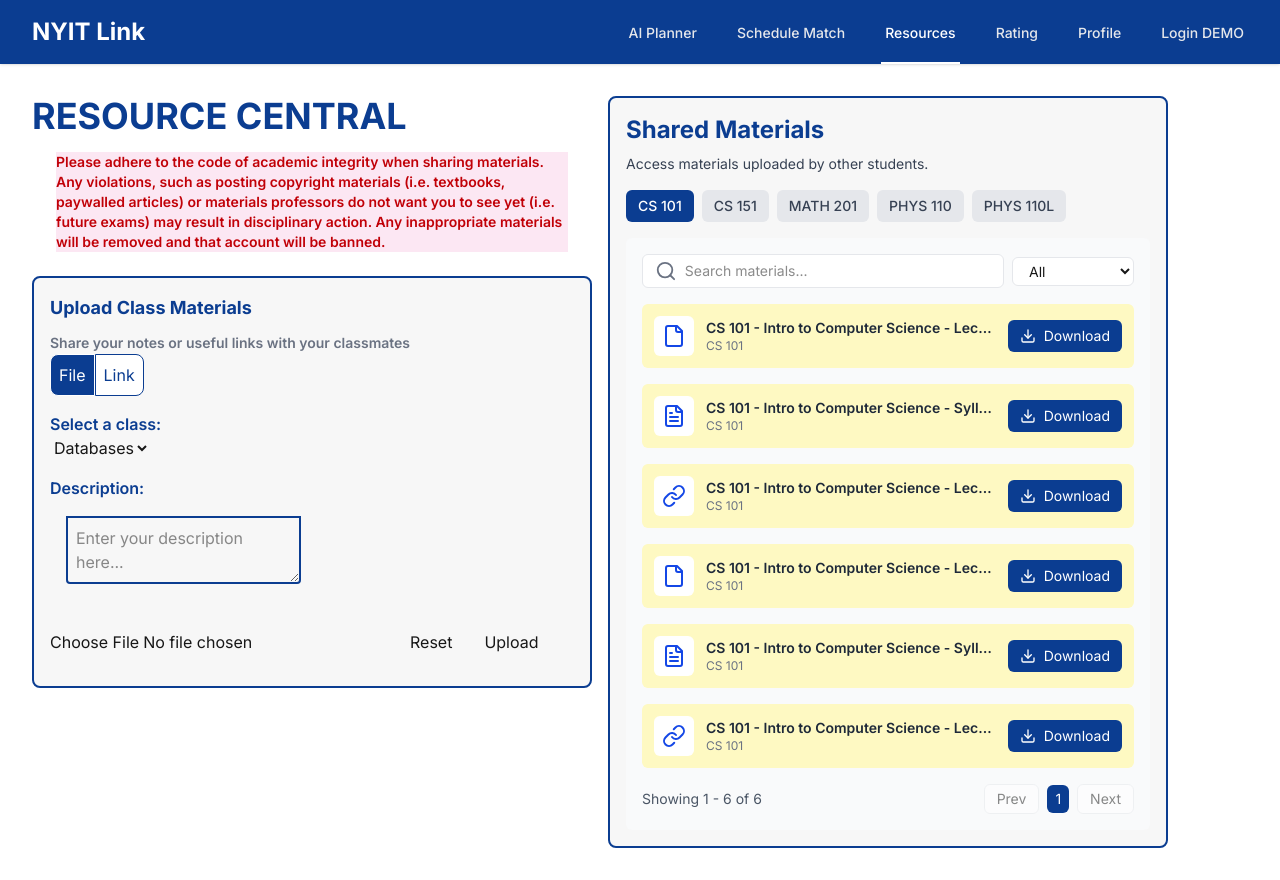
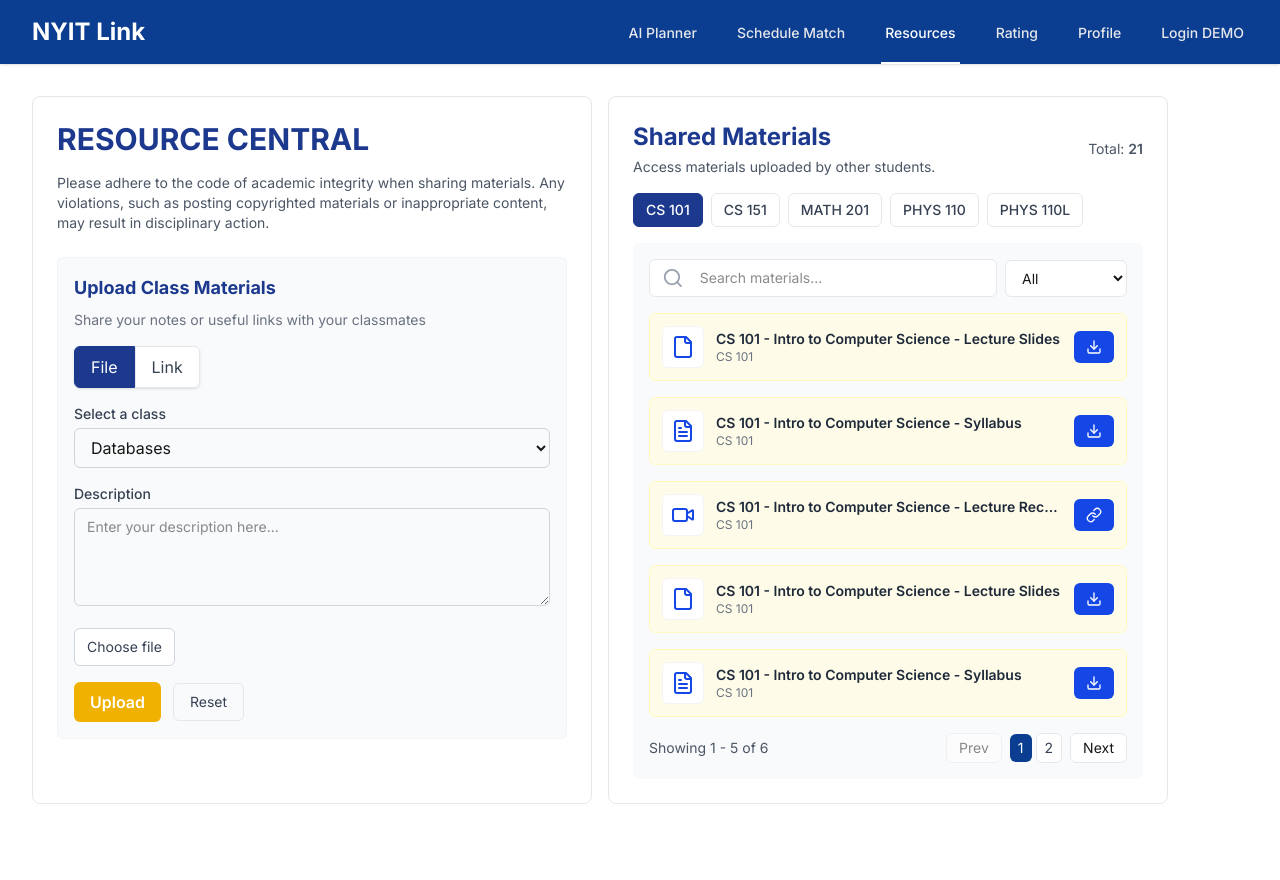
Before and after one commit to symphatixe/nyit-click, a Next.js app: page /resources in a window 1280 px wide. After the commit the page ends 836 px from the top, so only its background shows below. Built offline with nearby package versions, Linux system fonts and the light colour scheme.

Commit message:
style changes

```diff
--- a/src/app/components/ResourceCentral.tsx
+++ b/src/app/components/ResourceCentral.tsx
@@ -2,7 +2,7 @@
 
 import React, { useMemo, useState } from 'react'
 import { mockSchedule } from '../lib/mockData'
-import { FileText, Link as LinkIcon, File, Download, Search } from 'lucide-react'
+import { FileText, Link as LinkIcon, File, Download, Search, Video } from 'lucide-react'
 
 type ResourceType = 'ppt' | 'doc' | 'link'
 
@@ -40,7 +40,7 @@ export default function ResourceCentral() {
   const [query, setQuery] = useState('')
   const [typeFilter, setTypeFilter] = useState<ResourceType | 'all'>('all')
   const [page, setPage] = useState(1)
-  const perPage = 6
+  const perPage = 5
 
   const filtered = useMemo(() => {
     const list = resources.filter((r) => r.courseCode === activeTab)
@@ -59,7 +59,7 @@ export default function ResourceCentral() {
       case 'doc':
         return <FileText className="text-blue-700" />
       case 'link':
-        return <LinkIcon className="text-blue-700" />
+        return <Video className="text-blue-700" />
     }
   }
 
@@ -72,9 +72,14 @@ export default function ResourceCentral() {
   }
 
   return (
-    <div className="w-full overflow-hidden border-2 border-[var(--color-primary)] rounded-lg p-4 bg-[#ececec6c]">
-      <h2 className="text-2xl font-bold text-[var(--color-primary)]">Shared Materials</h2>
-      <p className="mt-2 text-sm text-gray-700">Access materials uploaded by other students.</p>
+    <div className="w-full overflow-hidden bg-white rounded-lg border border-gray-200 p-6">
+      <div className="flex items-center justify-between">
+        <div>
+          <h2 className="text-2xl font-bold text-blue-900">Shared Materials</h2>
+          <p className="mt-1 text-sm text-gray-600">Access materials uploaded by other students.</p>
+        </div>
+        <div className="text-sm text-gray-600">Total: <span className="font-semibold">{resources.length}</span></div>
+      </div>
 
       {/* Tabs */}
       <div className="mt-4 flex gap-2 flex-wrap">
@@ -82,7 +87,7 @@ export default function ResourceCentral() {
           <button
             key={t.code}
             onClick={() => { setActiveTab(t.code); setPage(1) }}
-            className={`px-3 py-1.5 rounded-md text-sm font-medium ${activeTab === t.code ? 'bg-[var(--color-primary)] text-white' : 'bg-gray-200 text-gray-700'}`}>
+            className={`px-3 py-1.5 rounded-md text-sm font-medium border ${activeTab === t.code ? 'bg-blue-900 border-blue-900 text-white' : 'bg-white border-gray-200 text-gray-700'}`}>
             {t.code}
           </button>
         ))}
@@ -93,12 +98,12 @@ export default function ResourceCentral() {
         {/* Search + filter */}
         <div className="flex items-center gap-2 mb-4">
           <div className="flex items-center bg-white border border-gray-200 rounded-md px-3 py-1 w-full">
-            <Search className="mr-2 text-gray-500" />
+            <Search className="mr-2 text-gray-400" />
             <input
               value={query}
               onChange={(e) => { setQuery(e.target.value); setPage(1) }}
               placeholder="Search materials..."
-              className="w-full text-sm bg-transparent outline-none"
+              className="w-full text-sm bg-transparent outline-none px-2 py-1"
             />
           </div>
 
@@ -106,7 +111,7 @@ export default function ResourceCentral() {
             <select
               value={typeFilter}
               onChange={(e) => { const v = e.target.value as ResourceType | 'all'; setTypeFilter(v); setPage(1) }}
-              className="bg-white border border-gray-200 rounded-md px-3 py-1 text-sm"
+              className="bg-white border border-gray-200 rounded-md px-3 py-2 text-sm focus:outline-none focus:ring-2 focus:ring-blue-500"
             >
               <option value="all">All</option>
               <option value="ppt">Slides (ppt)</option>
@@ -119,9 +124,9 @@ export default function ResourceCentral() {
         {/* Cards list - one card per row */}
         <div className="flex flex-col gap-4 w-full">
           {pageItems.map((it) => (
-            <div key={it.id} className="flex items-center justify-between gap-3 p-3 bg-yellow-100 rounded-md w-full">
+            <div key={it.id} className="flex items-center justify-between gap-3 p-3 bg-yellow-50 rounded-md w-full border border-yellow-100">
               <div className="flex items-center gap-3 min-w-0">
-                <div className="p-2 bg-white rounded-md flex items-center justify-center flex-shrink-0">
+                <div className="p-2 bg-white rounded-md flex items-center justify-center flex-shrink-0 border border-gray-100">
                   {iconForType(it.type)}
                 </div>
                 <div className="min-w-0">
@@ -133,10 +138,9 @@ export default function ResourceCentral() {
               <div className="flex-shrink-0">
                 <button
                   onClick={() => handleDownload(it)}
-                  className="inline-flex items-center gap-2 px-3 py-1.5 bg-[var(--color-primary)] text-white rounded-md text-sm"
+                  className="inline-flex items-center gap-2 px-3 py-2 bg-blue-700 hover:bg-blue-900 hover:cursor-pointer text-white rounded-md text-sm font-semibold"
                 >
-                  <Download size={16} />
-                  <span className="hidden sm:inline">Download</span>
+                  {it.id.split('-')[1] === 'link' ? <LinkIcon size={16} /> : <Download size={16} />}
                 </button>
               </div>
             </div>
--- a/src/app/components/UploadClassMaterials.tsx
+++ b/src/app/components/UploadClassMaterials.tsx
@@ -12,62 +12,72 @@ export default function UploadClassMaterials() {
     setDescription('');
   }
   return (
-    <div className="">
-      {/*Left side*/}
-      <div className="">
-        <h1 className="text-4xl font-bold text-[var(--color-primary)]">
-          RESOURCE CENTRAL
-        </h1>
+    <div className="bg-white rounded-lg border border-gray-200 p-6">
+      <h1 className="text-3xl font-bold text-blue-900">RESOURCE CENTRAL</h1>
 
-        <p className="mt-4 text-sm bg-pink-100 text-red-700 font-semibold m-6">
-          Please adhere to the code of academic integrity when sharing materials.<br />Any violations, such as posting copyright materials (i.e. textbooks, paywalled articles) or materials professors do not want you to see yet (i.e. future exams) may result in disciplinary action. Any inappropriate materials will be removed and that account will be banned.
-        </p>
+      <p className="mt-4 text-sm text-gray-600">
+        Please adhere to the code of academic integrity when sharing materials. Any violations, such as posting copyrighted materials or inappropriate content, may result in disciplinary action.
+      </p>
 
-        <div className="border-2 border-[var(--color-primary)] rounded-lg p-4 bg-[#ececec6c] padding-5">
-          <form>
-            <h3 className="font-bold text-[var(--color-primary)] text-lg mb-2 ">
-              Upload Class Materials
-            </h3>
-            <small className="text-sm text-gray-500 font-semibold">Share your notes or useful links with your classmates</small>
-            <br />
+      <div className="mt-6 bg-gray-50 rounded-md p-4 border border-gray-100">
+        <form>
+          <h3 className="font-bold text-blue-900 text-lg mb-2">Upload Class Materials</h3>
+          <p className="text-sm text-gray-500 mb-4">Share your notes or useful links with your classmates</p>
 
-            <div>
-              <button type="button" className={`border-1 rounded-l-lg p-2 ${uploadIsFile ? 'bg-[var(--color-primary)] text-white' : 'bg-white text-[var(--color-primary)]'}`} onClick={() => setUploadIsFile(true)}>File</button>
-              <button type="button" className={`border-1 rounded-r-lg p-2 ${!uploadIsFile ? 'bg-[var(--color-primary)] text-white' : 'bg-white text-[var(--color-primary)]'}`} onClick={() => setUploadIsFile(false)}>Link</button>
-            </div>
+          <div className="inline-flex rounded-md shadow-sm mb-4" role="tablist">
+            <button
+              type="button"
+              onClick={() => setUploadIsFile(true)}
+              className={`px-4 py-2 rounded-l-md border ${uploadIsFile ? 'bg-blue-900 text-white border-blue-900' : 'bg-white text-gray-700 border-gray-200'}`}
+            >File</button>
+            <button
+              type="button"
+              onClick={() => setUploadIsFile(false)}
+              className={`px-4 py-2 rounded-r-md border ${!uploadIsFile ? 'bg-blue-900 text-white border-blue-900' : 'bg-white text-gray-700 border-gray-200'}`}
+            >Link</button>
+          </div>
 
-            <h4 className="font-semibold text-[var(--color-primary)] mt-4">
-              Select a class:
-            </h4>
-            {/*TODO: change test classes, change these later (obviously). we should read these from user and let them select from what they have taken/are taking? or do we check for all possible classes (in case someone wants to study ahead?)*/ }
-            <select value={selectedClass} onChange={(e) => setSelectedClass(e.target.value)}>
+          <div className="mb-4">
+            <label className="block text-sm font-medium text-gray-700 mb-1">Select a class</label>
+            <select
+              value={selectedClass}
+              onChange={(e) => setSelectedClass(e.target.value)}
+              className="w-full px-3 py-2 border border-gray-300 rounded-md focus:outline-none focus:ring-2 focus:ring-blue-500"
+            >
               {tempClassesList.map((className) => (
                 <option key={className} value={className}>{className}</option>
               ))}
             </select>
+          </div>
 
-            <h4 className="font-semibold text-[var(--color-primary)] mt-4">
-              Description:
-            </h4>
+          <div className="mb-4">
+            <label className="block text-sm font-medium text-gray-700 mb-1">Description</label>
             <textarea
-              className='rounded-b-sm mt-4 ml-4 md-4 p-2 border-2 border-[var(--color-primary)]' placeholder='Enter your description here...'
+              className="w-full px-3 py-2 border border-gray-300 rounded-md focus:outline-none focus:ring-2 focus:ring-blue-500 text-sm"
+              placeholder='Enter your description here...'
               value={description}
               onChange={(e) => setDescription(e.target.value)}
+              rows={4}
             />
+          </div>
 
-            <br />
-            <br />
+          <div className="mb-4">
+            {uploadIsFile
+              ? (
+                <label className="flex items-center gap-2">
+                  <input type="file" className="hidden" />
+                  <span className="inline-flex items-center gap-2 px-3 py-2 bg-white border border-gray-300 rounded-md text-sm text-gray-700 cursor-pointer">Choose file</span>
+                </label>
+              ) : (
+                <input className='w-full px-3 py-2 border border-gray-300 rounded-md text-sm' type="url" placeholder='Enter your link here...' />
+              )}
+          </div>
 
-            {uploadIsFile
-              ? <input className='hover:cursor-pointer' type="file" />
-              : <input className='hover:cursor-pointer' type="url" placeholder='Enter your link here...' />
-            }
-
-
-            <button className={`hover:cursor-pointer ml-4 m-4`} type="button" onClick={handleResetUpload}>Reset</button>
-            <button className={`hover:cursor-pointer m-4`} type="submit">Upload</button>
-          </form>
-        </div>
+          <div className="flex items-center gap-3">
+            <button className="px-4 py-2 bg-yellow-500 hover:bg-yellow-600 text-white rounded-md font-semibold" type="submit">Upload</button>
+            <button className="px-4 py-2 border border-gray-200 rounded-md text-sm text-gray-700" type="button" onClick={handleResetUpload}>Reset</button>
+          </div>
+        </form>
       </div>
     </div>
   )
```
